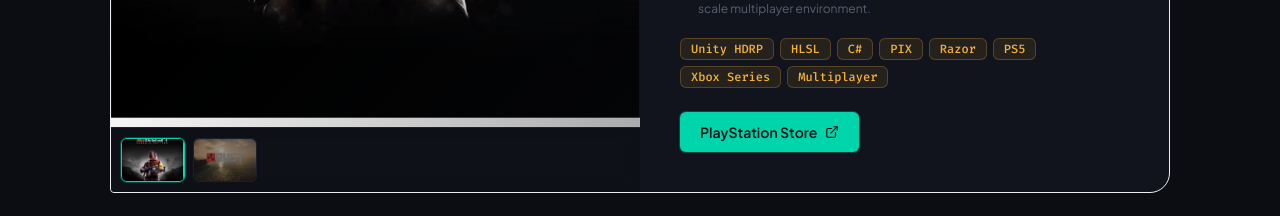
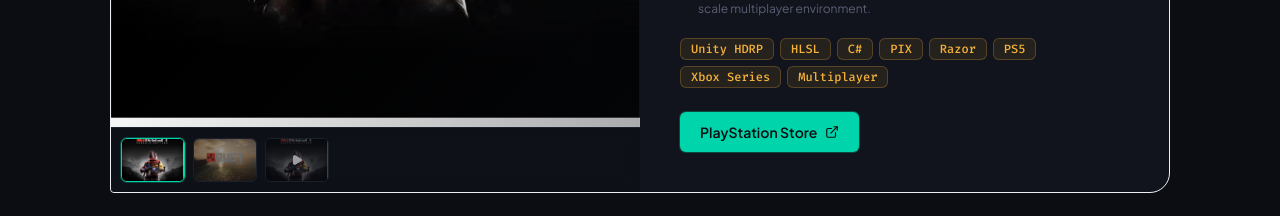
Before and after one commit to mahmoud1011/portfolio26, a Next.js app: page / in a window 1280 px wide. Shown: the part 2080-2296 px from the top of the page. Built offline with nearby package versions, Linux system fonts and the light colour scheme.

Commit message:
Added media

```diff
--- a/src/content/projects.ts
+++ b/src/content/projects.ts
@@ -46,6 +46,12 @@ export const projects: Project[] = [
         type: "image",
         src: withBasePath("/images/projects/rust/landscape.jpg"),
         alt: "Rust: Console Edition — in-game coastal landscape at sunset rendered on console hardware",
+      },
+      {
+        type: "video",
+        youtubeId: "D6c3JpgXY7A",
+        poster: withBasePath("/images/projects/rust/hero.jpg"),
+        alt: "Rust: Console Edition gameplay trailer on YouTube",
       },
     ],
     links: [
```
